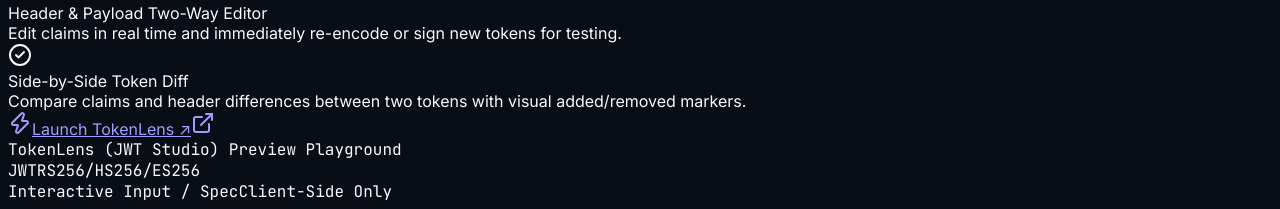
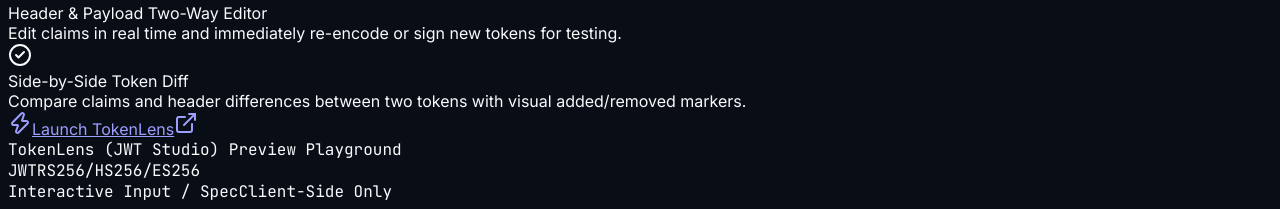
Before and after one commit to rjnarwal/endly, a React (Vite) app in the folder landing/: page / in a window 1280 px wide. Shown: the part 1237-1446 px from the top of the page. Built offline with nearby package versions, Linux system fonts and the light colour scheme.

Commit message:
fix: remove duplicate unicode arrow from launch button labels

```diff
--- a/landing/src/data/products.ts
+++ b/landing/src/data/products.ts
@@ -60,7 +60,7 @@
       releasesUrl: 'https://github.com/rjnarwal/endly/releases',
     },
     actions: {
-      primaryLabel: 'Launch Endly ↗',
+      primaryLabel: 'Launch Endly',
       primaryUrl: 'https://endly.grassroot.digital',
       isExternal: true,
       secondaryLabel: 'Download Desktop (Mac / Win)',
@@ -114,7 +114,7 @@
     },
     githubUrl: 'https://github.com/rjnarwal/tokenlens',
     actions: {
-      primaryLabel: 'Launch TokenLens ↗',
+      primaryLabel: 'Launch TokenLens',
       primaryUrl: 'https://tokenlens.grassroot.digital',
       isExternal: true,
     },
@@ -164,7 +164,7 @@
     },
     githubUrl: 'https://github.com/rjnarwal/jsonlens',
     actions: {
-      primaryLabel: 'Launch JSONLens ↗',
+      primaryLabel: 'Launch JSONLens',
       primaryUrl: 'https://jsonlens.grassroot.digital',
       isExternal: true,
     },
@@ -210,7 +210,7 @@
     },
     githubUrl: 'https://github.com/rjnarwal/regexforge',
     actions: {
-      primaryLabel: 'Launch RegexForge ↗',
+      primaryLabel: 'Launch RegexForge',
       primaryUrl: 'https://regexforge.grassroot.digital',
       isExternal: true,
     },
@@ -256,7 +256,7 @@
     },
     githubUrl: 'https://github.com/rjnarwal/cipherlab',
     actions: {
-      primaryLabel: 'Launch CipherLab ↗',
+      primaryLabel: 'Launch CipherLab',
       primaryUrl: 'https://cipherlab.grassroot.digital',
       isExternal: true,
     },
```
